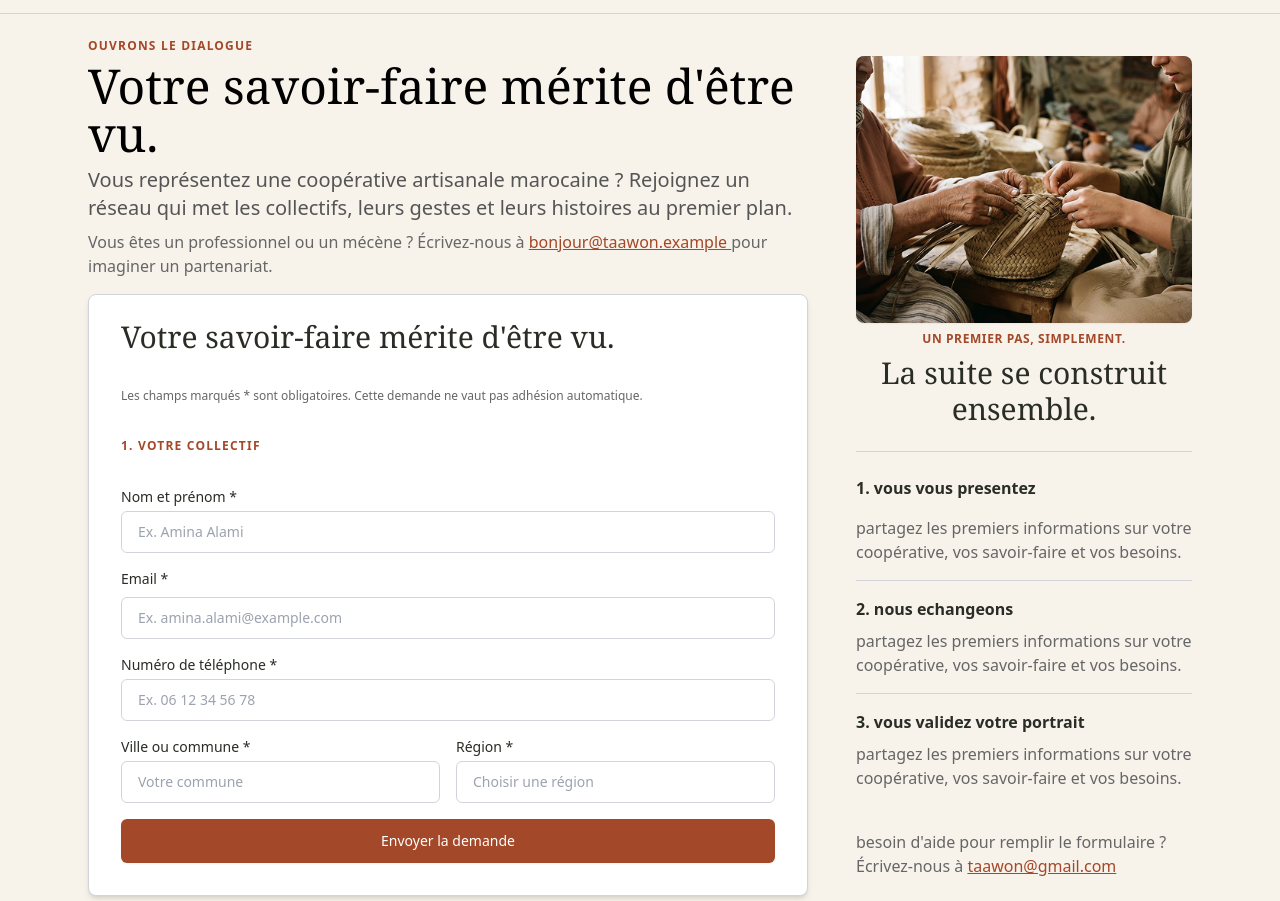
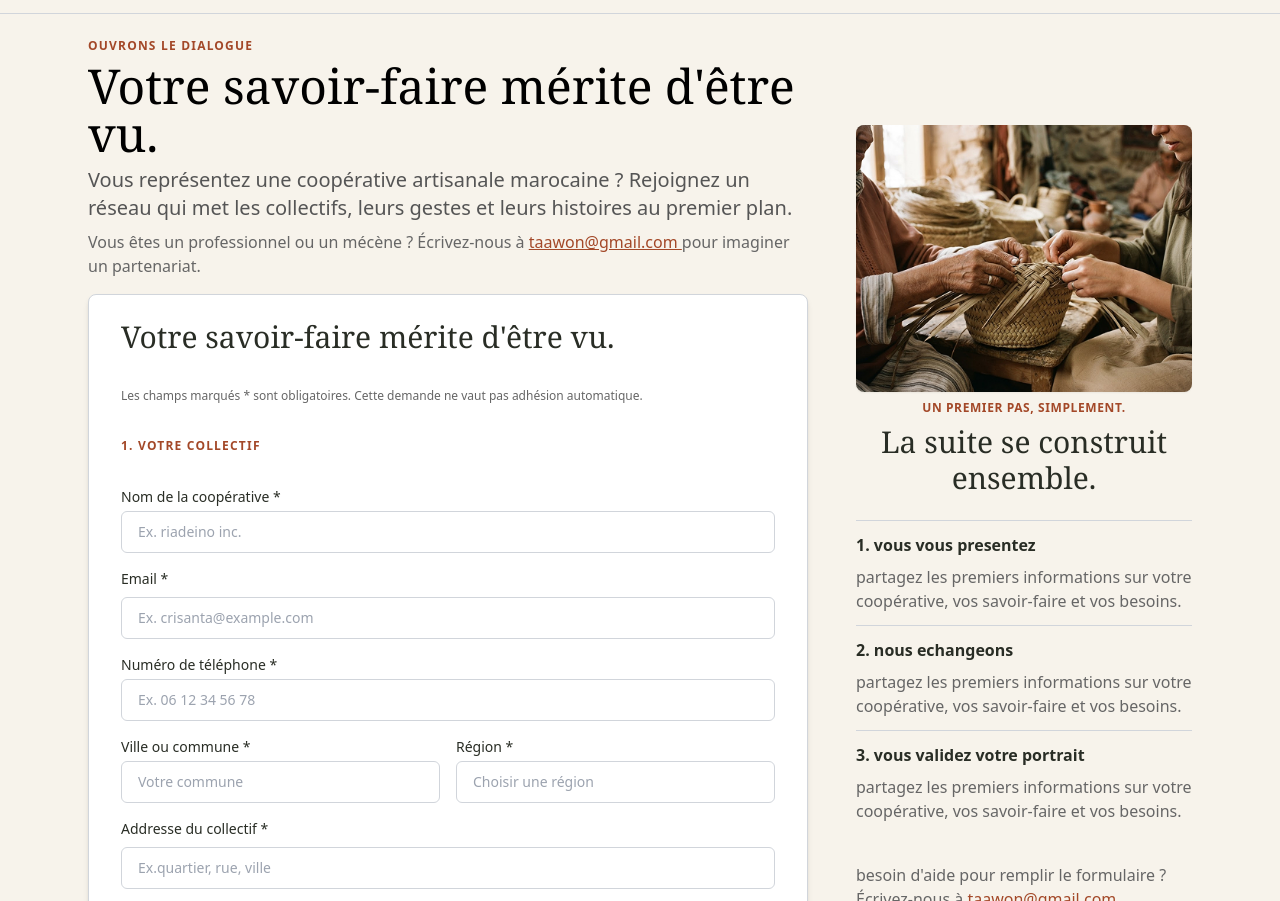
Before and after one commit to iaboudou/Taawon, a website: page a-propos.html in a window 1280 px wide. Shown: the part 51-952 px from the top of the page. Drawn offline with nearby package versions, Linux system fonts and the light colour scheme; a web font is replaced by a local one.

Commit message:
van bast

```diff
--- a/a-propos.html
+++ b/a-propos.html
@@ -26,7 +26,7 @@
 </head>
 <body class="bg-[#F7F3EB] min-h-screen flex flex-col justify-between">
 
-    <nav class="relative w-full bg-[#F7F3EB] px-8 py-4 flex justify-between items-center border-b border-gray-300">
+    <nav class="relative w-full bg-[#F7F3EB] px-8 py-4 flex items-center justify-between border-b border-gray-300">
 
         <div class="flex items-center space-x-3">
             <img src="assets/icons/Vector.png" alt="Taawon Logo" class="w-8 h-8 object-contain">
@@ -50,7 +50,7 @@
         <input type="checkbox" id="menu-toggle" class="peer hidden">
 
         <label for="menu-toggle" class="md:hidden flex items-center cursor-pointer text-gray-800">
-    <img src="assets\icons\burger-menu-right-svgrepo-com.svg" alt="Menu" class="w-6 h-6 object-contain">
+    <img src="assets/icons/burger-menu-right-svgrepo-com.svg" alt="Menu" class="w-6 h-6 object-contain">
         </label>
 
        <div class="hidden peer-checked:flex flex-col absolute top-full right-0 bg-[#F7F3EB] border-b border-gray-300 shadow-md rounded-b-lg md:hidden z-10 w-full">
@@ -79,8 +79,8 @@
 
   <p class="text-sm md:text-base text-[#666666] pb-2">
     Vous êtes un professionnel ou un mécène ? Écrivez-nous à
-    <a href="mailto:bonjour@taawon.example" class="text-[#A34828] underline hover:opacity-80 transition">
-      bonjour@taawon.example
+    <a href="mailto:taawon@gmail.com" class="text-[#A34828] underline hover:opacity-80 transition">
+      taawon@gmail.com
     </a>
     pour imaginer un partenariat.
   </p>
@@ -90,7 +90,7 @@
     <h1 class="text-xl md:text-3xl font-serif font-normal text-[#292D25]">
     Votre savoir-faire mérite d'être vu.
   </h1>
-  <p class="text-[12px] md:text-[12px] text-[#666666]">
+  <p class="text-[12px] text-[#666666]">
     Les champs marqués * sont obligatoires. Cette demande ne vaut pas adhésion automatique.
   </p>
 
@@ -98,16 +98,18 @@
     1. votre collectif
     </span>
    <div>
-            <label for="full-name" class="block text-sm font-medium text-[#292D25] mb-1">
-                Nom et prénom *
+            <label for="cooperative-name" class="block text-sm font-medium text-[#292D25] mb-1">
+                Nom de la coopérative *
             </label>
             <input
                 type="text"
-                id="full-name"
-                name="full-name"
+                id="cooperative-name"
+                name="cooperative-name"
                 required
-                placeholder="Ex. Amina Alami"
-                class="w-full mb-4 px-4 py-2.5 border border-gray-300 rounded-md bg-white text-sm text-gray-800 placeholder-gray-400 focus:outline-none focus:ring-1 focus:ring-[#022c22] focus:border-[#022c22] user-invalid:border-red-500 user-invalid:text-red-600 transition"            >
+                placeholder="Ex. riadeino inc."
+                class="w-full mb-4 px-4 py-2.5 border border-gray-300 rounded-md bg-white text-sm text-gray-800 placeholder-gray-400 focus:outline-none focus:ring-2 focus:ring-[#022c22] focus:border-[#022c22] user-invalid:border-red-500 user-invalid:text-red-600 transition"            >
+
+
 
                         <label for="full-mail" class="block text-sm font-medium text-[#292D25] mb-2">
                 Email *
@@ -117,8 +119,8 @@
                 id="full-mail"
                 name="full-mail"
                 required
-                placeholder="Ex. amina.alami@example.com"
-                class="w-full px-4 py-2.5 mb-4 border border-gray-300 rounded-md bg-white text-sm text-gray-800 placeholder-gray-400 focus:outline-none focus:ring-1 focus:ring-[#022c22] focus:border-[#022c22] user-invalid:border-red-500 user-invalid:text-red-600 transition">
+                placeholder="Ex. crisanta@example.com"
+                class="w-full px-4 py-2.5 mb-4 border border-gray-300 rounded-md bg-white text-sm text-gray-800 placeholder-gray-400 focus:outline-none focus:ring-2 focus:ring-[#022c22] focus:border-[#022c22] user-invalid:border-red-500 user-invalid:text-red-600 transition">
 
             <label for="full-number" class="block text-sm font-medium text-[#292D25] mb-1">
                 Numéro de téléphone *
@@ -129,20 +131,20 @@
                 name="full-number"
                 required
                 placeholder="Ex. 06 12 34 56 78"
-                class="w-full mb-4 px-4 py-2.5 border border-gray-300 rounded-md bg-white text-sm text-gray-800 placeholder-gray-400 focus:outline-none focus:ring-1 focus:ring-[#022c22] focus:border-[#022c22] user-invalid:border-red-500 user-invalid:text-red-600 transition"            >
+                class="w-full mb-4 px-4 py-2.5 border border-gray-300 rounded-md bg-white text-sm text-gray-800 placeholder-gray-400 focus:outline-none focus:ring-2 focus:ring-[#022c22] focus:border-[#022c22] user-invalid:border-red-500 user-invalid:text-red-600 transition"            >
 
 
-            <div class="flex flex-col md:flex-row gap-4">
+            <div class="flex flex-col md:flex-row gap-4 mb-4">
         <div class="flex-1">
         <label for="ville" class="block text-sm font-medium text-[#292D25] mb-1">
             Ville ou commune *
         </label>
         <input
-            type="city"
+            type="text"
             id="ville"
             required
             placeholder="Votre commune"
-            class="w-full px-4 py-2.5 border border-gray-300 rounded-md bg-white text-sm text-gray-800 placeholder-gray-400 focus:outline-none focus:ring-1 focus:ring-[#022c22] focus:border-[#022c22] user-invalid:border-red-500 user-invalid:text-red-600 transition">
+            class="w-full px-4 py-2.5 border border-gray-300 rounded-md bg-white text-sm text-gray-800 placeholder-gray-400 focus:outline-none focus:ring-2 focus:ring-[#022c22] focus:border-[#022c22] user-invalid:border-red-500 user-invalid:text-red-600 transition">
     </div>
 
     <div class="flex-1">
@@ -154,12 +156,23 @@
             id="region"
             required
             placeholder="Choisir une région"
-            class="w-full px-4 py-2.5 border border-gray-300 rounded-md bg-white text-sm text-gray-800 placeholder-gray-400 focus:outline-none focus:ring-1 focus:ring-[#022c22] focus:border-[#022c22] user-invalid:border-red-500 user-invalid:text-red-600 transition"
+            class="w-full px-4 py-2.5 border border-gray-300 rounded-md bg-white text-sm text-gray-800 placeholder-gray-400 focus:outline-none focus:ring-2 focus:ring-[#022c22] focus:border-[#022c22] user-invalid:border-red-500 user-invalid:text-red-600 transition"
         >
     </div>
 
 
    </div>
+
+                        <label for="local-mail" class="block text-sm font-medium text-[#292D25] mb-2">
+                Addresse du collectif *
+            </label>
+            <input
+                type="text"
+                id="local-mail"
+                name="local-mail"
+                required
+                placeholder="Ex.quartier, rue, ville"
+                class="w-full px-4 py-2.5 mb-4 border border-gray-300 rounded-md bg-white text-sm text-gray-800 placeholder-gray-400 focus:outline-none focus:ring-2 focus:ring-[#022c22] focus:border-[#022c22] user-invalid:border-red-500 user-invalid:text-red-600 transition">
 
 
 
@@ -167,7 +180,7 @@
    <div class="flex justify-center md:justify-center">
             <button
         type="submit"
-        class="w-full md:w-auto px-6 py-3 mt-4 bg-[#A34828] text-white text-sm font-medium rounded-md hover:bg-[#85381f] transition shadow-sm md:w-full pt-3 pb-3"
+        class="w-full md:w-auto px-6 py-3 mt-4 bg-[#A34828] text-white text-sm font-medium rounded-md hover:bg-[#85381f] transition shadow-sm pt-3 pb-3"
     >
         Envoyer la demande
     </button>
@@ -189,42 +202,52 @@
         <p class="mt-2  text-[#A34828] text-center uppercase font-semibold tracking-wider text-xs mb-2">
         Un premier pas, simplement.
     </p>
+
     <h1 class="text-4xl md:text-3xl font-serif font-normal leading-tight mb-6 text-center text-[#292D25]">
     La suite se
     construit
     ensemble.
   </h1>
-  <hr class="border-t border-gray-300 my-6">
-    <p class="text-xs md:text-base font-semibold text-[#292D25] leading-relaxed mb-4">
+
+  <hr class="border-t border-gray-300 my-3">
+
+    <p class="text-xm md:text-base font-semibold text-[#292D25] leading-relaxed mb-2 ">
     1. vous vous presentez
     </p>
+
+  <p class="text-xm md:text-base text-[#666666]">
+   partagez les premiers informations sur votre coopérative, vos savoir-faire et vos besoins.
+  </p>
+
+   <hr class="border-t border-gray-300 my-3">
+
+    <p class="text-xm md:text-base font-semibold text-[#292D25] mb-2">
+    2. nous echangeons
+    </p>
+
 
   <p class="text-sm md:text-base text-[#666666]">
    partagez les premiers informations sur votre coopérative, vos savoir-faire et vos besoins.
   </p>
-   <hr class="border-t border-gray-300 my-4">
-    <p class="text-xs md:text-base font-semibold text-[#292D25] leading-relaxed mb-2">
-    2. nous echangeons
-    </p>
 
-  <p class="text-sm md:text-base text-[#666666]">
-   partagez les premiers informations sur votre coopérative, vos savoir-faire et vos besoins.
-  </p>
-   <hr class="border-t border-gray-300 my-4">
-    <p class="text-xs md:text-base font-semibold text-[#292D25] leading-relaxed mb-2">
+   <hr class="border-t border-gray-300 my-3">
+
+    <p class="text-xm md:text-base font-semibold text-[#292D25] leading-relaxed mb-2">
     3. vous validez votre portrait
     </p>
 
   <p class="text-sm md:text-base text-[#666666] pb-10">
    partagez les premiers informations sur votre coopérative, vos savoir-faire et vos besoins.
   </p>
+
   <p class="md:text-base text-[#666666] text-xs font-light">
   besoin d'aide pour remplir le formulaire ? Écrivez-nous à
     <a href="mailto:taawon@gmail.com" class="text-[#A34828] underline hover:opacity-70 transition">
       taawon@gmail.com
     </a>
   </p>
-    </div>
+
+</div>
 </div>
 </section>
 
@@ -234,7 +257,7 @@
 
 <footer class="bg-[#333b2e] text-[#F7F3EB] px-8 py-4 font-sans">
     <div class="container mx-auto">
-        <p class="text-center">&copy; 2023 Taawon. Tous droits réservés.</p>
+        <p class="text-center">&copy; 20XX Taawon. Tous droits réservés.</p>
     </div>
 </footer>
 </html>
```
Also changed, not shown: index.html (deleted, +0 -14 lines).
